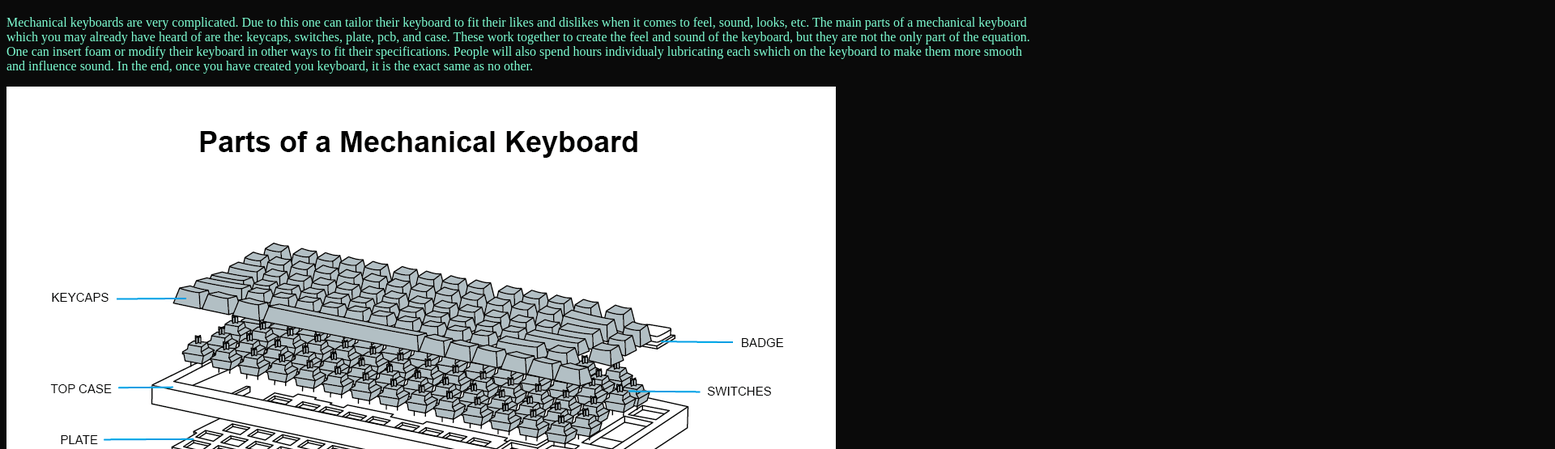
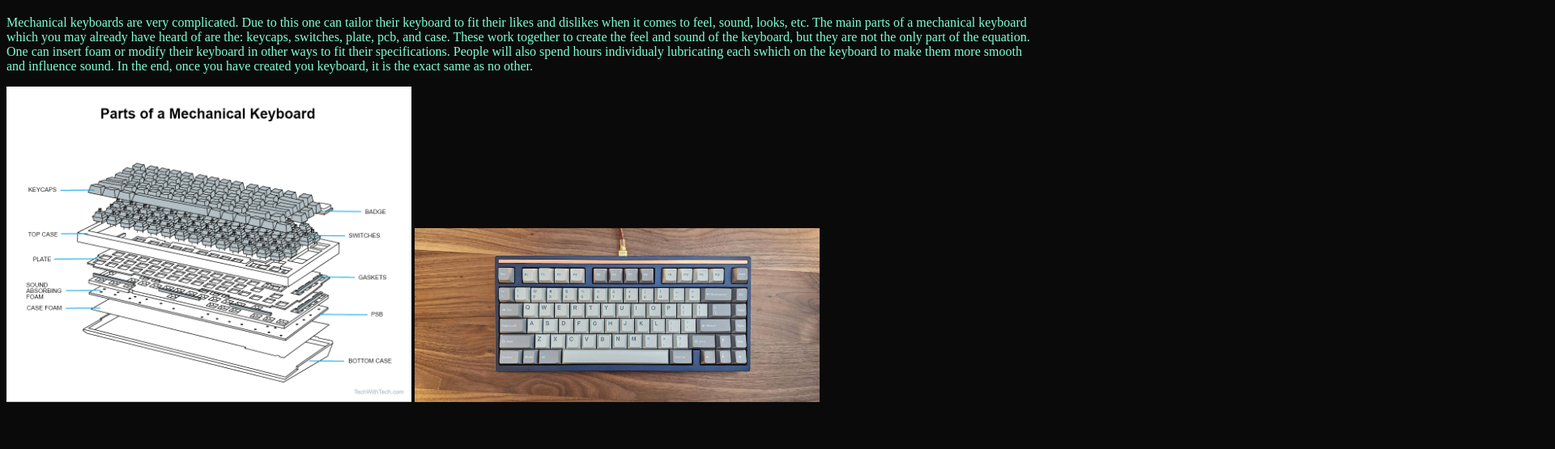
Before and after one commit to CooperLender/HTML-Web-Page-Keyboards, a plain HTML site: page index.html in a window 1280 px wide. Shown: the part 61-616 px from the top of the page at 81% size, 1920 px wide, since content can reach past the window. Drawn offline with Linux system fonts and the light colour scheme.

Commit message:
Update index.html

```diff
--- a/index.html
+++ b/index.html
@@ -18,7 +18,7 @@
       People will also spend hours individualy lubricating each swhich on the keyboard to make them more smooth and influence sound. In the end, once you have created you keyboard,
       it is the exact same as no other.
     </p>
-      <img src="parts-of-a-mechanical-keyboard.png" alt="blown up image shwoing the individual parts of the keyboard">
-      <img src="E4K8wLK37BbT8uhLNbcYwR.jpg" alt="Mode Sonnet 75% mechanical keyboard with blue case, white and grey keycaps, and a brass accent"
+      <img src="parts-of-a-mechanical-keyboard.png" alt="blown up image shwoing the individual parts of the keyboard" width="500">
+      <img src="E4K8wLK37BbT8uhLNbcYwR.jpg" alt="Mode Sonnet 75% mechanical keyboard with blue case, white and grey keycaps, and a brass accent" width="500">
   </body>
 </html>
```
